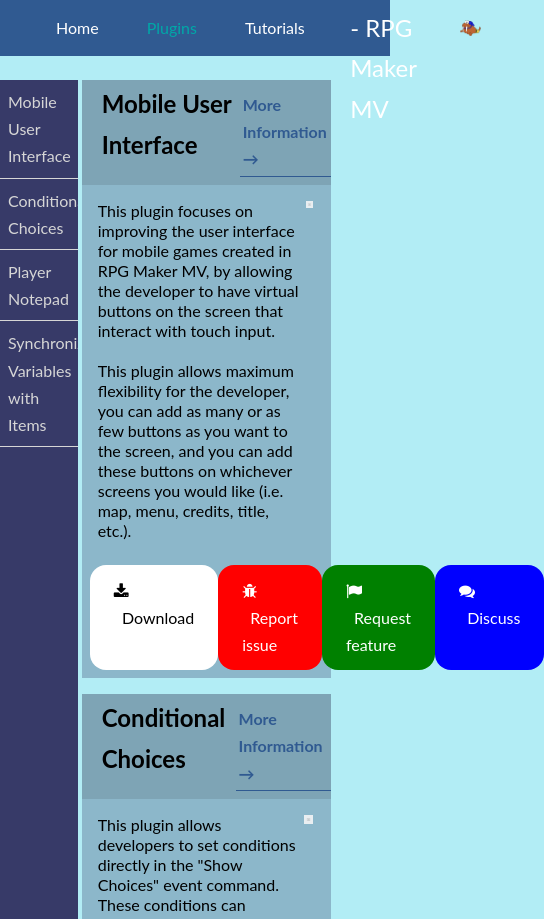
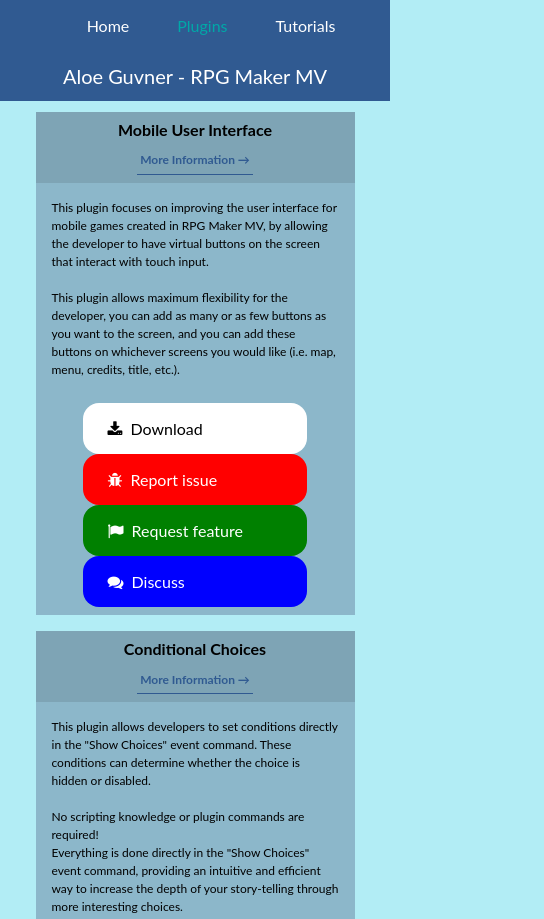
Before and after one commit to aloeguvner/aloeguvner.github.io, a website: page plugins/index.html in a window 390 px wide. Shown: the top 919 px of the page, 544 px wide, since content can reach past the window. Drawn offline with Linux system fonts and the light colour scheme.

Commit message:
Add responsive styling for mobile devices

```diff
--- a/index.html
+++ b/index.html
@@ -6,6 +6,7 @@
     <meta name="viewport" content="width=device-width, initial-scale=1.0">
     <meta http-equiv="X-UA-Compatible" content="ie=edge">
     <title>Aloe Guvner - RPG Maker MV</title>
+    <link rel="shortcut icon" type="image/x-icon" href="static/favicon/favicon.ico"/>
     <link rel="stylesheet" href="/static/css/reset.css">
     <link rel="stylesheet" href="/static/css/style.css">
     <link rel="stylesheet" href="https://cdnjs.cloudflare.com/ajax/libs/font-awesome/4.7.0/css/font-awesome.css">
--- a/plugins/index.html
+++ b/plugins/index.html
@@ -6,6 +6,7 @@
     <meta name="viewport" content="width=device-width, initial-scale=1.0">
     <meta http-equiv="X-UA-Compatible" content="ie=edge">
     <title>Aloe Guvner - RPG Maker MV</title>
+    <link rel="shortcut icon" type="image/x-icon" href="static/favicon/favicon.ico"/>
     <link rel="stylesheet" href="/static/css/reset.css">
     <link rel="stylesheet" href="/static/css/style.css">
     <link rel="stylesheet" href="https://cdnjs.cloudflare.com/ajax/libs/font-awesome/4.7.0/css/font-awesome.css">
@@ -187,7 +188,7 @@
 
             <article class="content__container" id="sync-vars-items">
                 <div class="content__header">
-                    <span class="content__header-title">Synchronize Variables and Items/Equipment</span>
+                    <span class="content__header-title">Sync Variables to Items/Equipment</span>
                     <a href="./sync-vars-items" class="btn-text">More Information &rarr;</a>
                 </div>
                 <div class="content__body">
--- a/static/scss/components/_buttons.scss
+++ b/static/scss/components/_buttons.scss
@@ -51,14 +51,19 @@
         transition: all 400ms;
         font-size: 2rem;
 
+        color: $color-primary;
+        border-bottom: 1px solid $color-primary;
+        padding: 3px;
+        margin: 1rem auto;
+
         @include respond(tab-port) {
             font-size: 2rem;
         }
 
-        color: $color-primary;
-        border-bottom: 1px solid $color-primary;
-        padding: 3px;
-        margin: 1rem auto;
+        @include respond(phone) {
+            font-size: 1.5rem;
+            margin-top: 0;
+        }
     }
 
     &:hover {
--- a/static/scss/components/_content.scss
+++ b/static/scss/components/_content.scss
@@ -2,6 +2,12 @@
     &__container {
         padding: 0;
         margin: 2rem 2rem;
+
+        @include respond(phone) {
+            margin: 2rem 1rem;
+            align-items: center;
+        }
+
         background-color: $color-primary-background-dark;
         display: flex;
         flex-direction: column;
@@ -17,11 +23,22 @@
         font-weight: bold;
         background-color: $color-shade-darker;
 
+        @include respond(phone) {
+            font-size: 2rem;
+            flex-direction: column;
+            width: 100%;
+            align-items: center;
+        }
+
         display: flex;
 
         &-title {
             padding: .5rem;
             margin-left: 2rem;
+
+            @include respond(phone) {
+                margin-left: 0;
+            }
         }
     }
 
@@ -29,6 +46,10 @@
         font-size: 2rem;
         color: rbga(0, 0, 0, .9);
         background-color: $color-shade-lighter;
+
+        @include respond(phone) {
+            font-size: 1.5rem;
+        }
 
         &-subtitle {
             padding: .5rem;
@@ -39,6 +60,11 @@
     &__body {
         padding: 2rem;
         line-height: 1.25;
+
+        @include respond(phone) {
+            line-height: 1.5;
+        }
+
         display: flex;
         transition: all 400ms;
         &:hover {
@@ -50,6 +76,10 @@
             flex-direction: column;
             justify-content: center;
             font-size: 2rem;
+
+            @include respond(phone) {
+                font-size: 1.5rem;
+            }
         }
 
         &-text-ul {
@@ -72,6 +102,10 @@
             display: flex;
             align-items: center;
             justify-content: center;
+
+            @include respond(phone) {
+                display: none;
+            }
         }
     }
 
@@ -79,6 +113,11 @@
         display: flex;
         justify-content: space-evenly;
         padding: 1rem;
+
+        @include respond(phone) {
+            flex-direction: column;
+            width: 75%;
+        }
     }
 
     &__link-item {
--- a/static/scss/components/_header.scss
+++ b/static/scss/components/_header.scss
@@ -24,6 +24,12 @@
                 padding: 1rem;
                 margin: 1rem 2rem;
                 font-size: 2rem;
+
+                @include respond(phone) {
+                    padding: .5rem 1rem;
+                }
+
+
                 &-link {
                     transition: color 400ms;
                 }
@@ -54,10 +60,30 @@
             color: $color-white;
             font-size: 3rem;
             margin: 0 4rem;
+
+            @include respond(phone) {
+                font-size: 2.5rem;
+            }
         }
         &-picture {
             max-width: 15%;
             max-height: 6rem;
+            @include respond(phone) {
+                display: none;
+            }
+        }
+
+        @include respond(phone) {
+            top: 7rem;
+            background-color: $color-primary;
+            width: 100%;
+            padding: 1rem 0;
         }
     }
+
+    @include respond(phone) {
+        max-height: unset;
+        flex-direction: column;
+    }
+
 }
--- a/static/scss/components/_nav-box.scss
+++ b/static/scss/components/_nav-box.scss
@@ -1,4 +1,10 @@
 .nav-box {
+
+    &-container {
+        @include respond(phone) {
+            display: none;
+        }
+    }
 
     &-list-header {
         list-style-type: none;
@@ -37,4 +43,5 @@
     &-text {
         font-size: 2rem;
     }
+
 }
--- a/static/scss/page/_layout.scss
+++ b/static/scss/page/_layout.scss
@@ -2,9 +2,21 @@
     width: 90%;
     margin: 0 auto;
     padding-top: 10rem;
+
+    display: flex;
+    justify-content: center;
+
+    @include respond(phone) {
+        padding-top: 14rem;
+    }
+
 }
 
 .content-container {
-    width: 80%;
-    margin: 0 3rem 3rem auto;
+    margin: 0 3rem 3rem 3rem;
+
+    @include respond(phone) {
+        margin-right: 1rem;
+        margin-left: 1rem;
+    }
 }
```
Also changed, not shown: tutorials/index.html (+1 -0 lines), static/css/style.css, static/favicon/favicon.ico (added).
